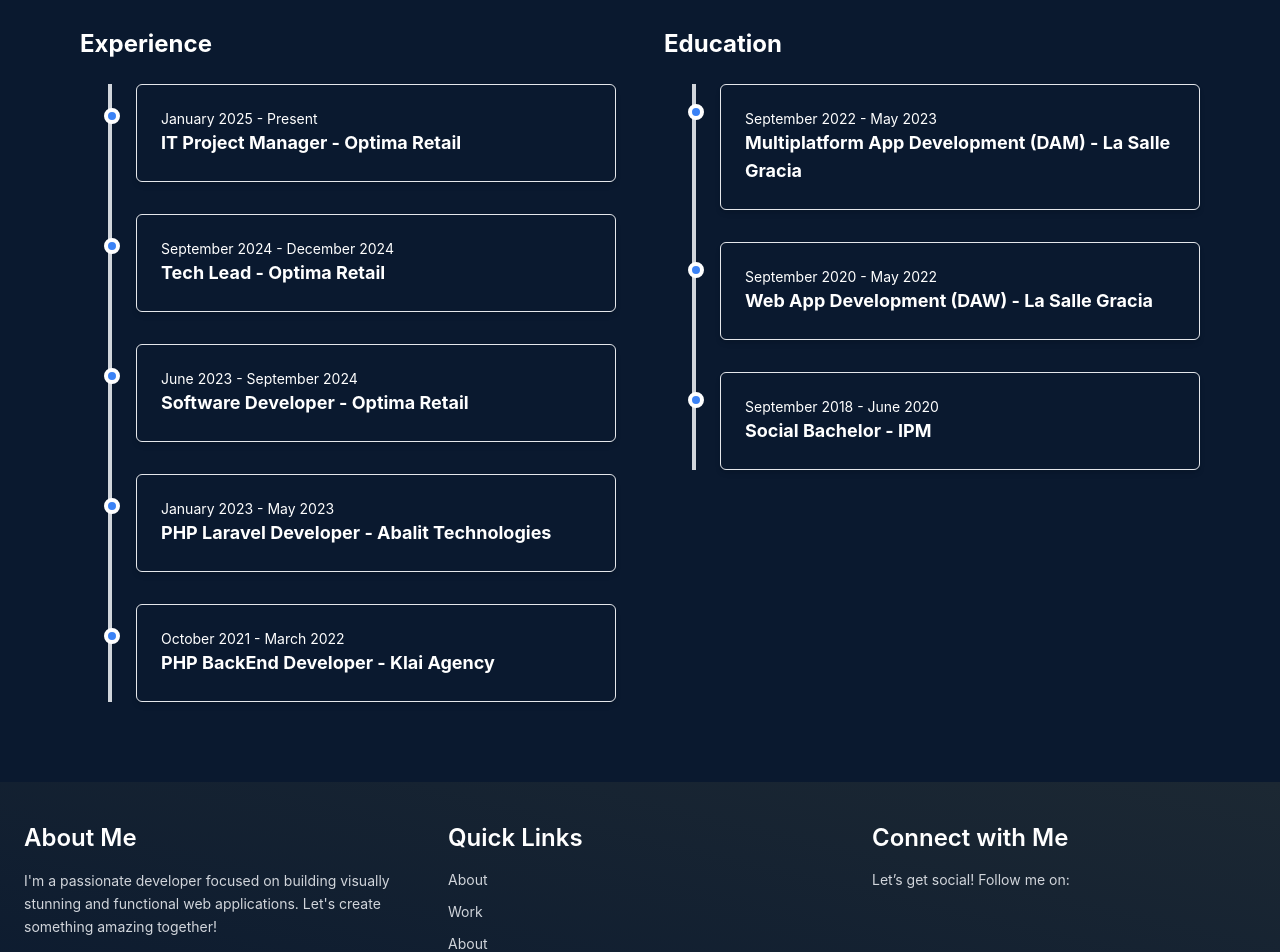
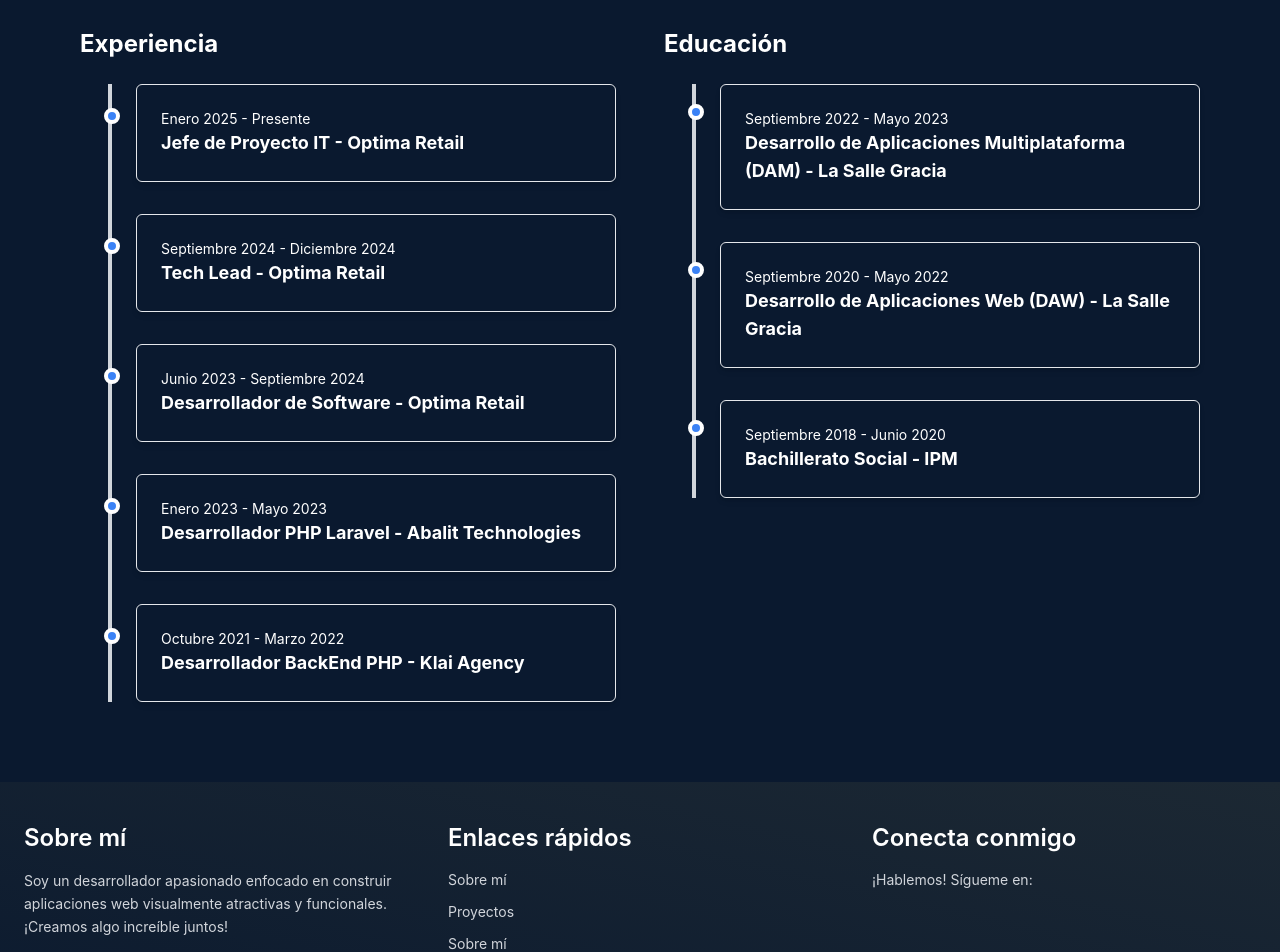
Before and after one commit to marcoshitaa/portfolio, a React (Create React App) app: page / in a window 1280 px wide. Shown: the part 820-1772 px from the top of the page. Built offline with nearby package versions, Linux system fonts and the light colour scheme.

Commit message:
tradicciones

```diff
--- a/src/components/LanguageSelector.jsx
+++ b/src/components/LanguageSelector.jsx
@@ -11,7 +11,7 @@
     const {t} = useTranslation();
 
     const languages = [
-        { code: "de", name: t("languages.de"), flag: "DE" },
+        // { code: "de", name: t("languages.de"), flag: "DE" },
         { code: "en", name: t("languages.en"), flag: "GB" },
         { code: "es", name: t("languages.es"), flag: "ES" },
     ];
--- a/src/locales/es/translation.json
+++ b/src/locales/es/translation.json
@@ -1,94 +1,105 @@
 {
     "languages": {
-        "en": "English",
-        "es": "Spanish",
-        "fr": "French",
-        "de": "German",
-        "it": "Italian"
+      "en": "Inglés",
+      "es": "Español",
+      "fr": "Francés",
+      "de": "Alemán",
+      "it": "Italiano"
     },
     "navbar": {
-        "home": "Home",
-        "about": "About",
-        "contact": "Contact",
-        "work": "Work",
-        "experience": "Experience"
+      "home": "Inicio",
+      "about": "Sobre mí",
+      "contact": "Contacto",
+      "work": "Proyectos",
+      "experience": "Experiencia"
     },
     "home": {
-        "title": "Hi! I'm Marcos, Tech Lead at Optima Retail",
-        "description": "This is the home page",
-        "about-me": "Know more about Me"
+      "title": "¡Hola! Soy Marcos, Tech Lead en Optima Retail",
+      "description": "Esta es la página de inicio",
+      "about-me": "Conóceme mejor"
     },
     "experience": {
-        "title": "Experience",
-        "description": "This is the experience page",
+      "title": "Experiencia",
+      "description": "Esta es la sección de experiencia",
       "exp1": {
-            "title": "IT Project Manager - Optima Retail",
-            "timeRange": "January 2025 - Present",
-            "description": "This is the experience 1"
-
+        "title": "Jefe de Proyecto IT - Optima Retail",
+        "timeRange": "Enero 2025 - Presente",
+        "description": "Esta es la experiencia 1"
       },
       "exp2": {
         "title": "Tech Lead - Optima Retail",
-            "timeRange": "September 2024 - December 2024",
-            "description": "This is the experience 2"
+        "timeRange": "Septiembre 2024 - Diciembre 2024",
+        "description": "Esta es la experiencia 2"
       },
       "exp3": {
-            "title": "Software Developer - Optima Retail",
-            "timeRange": "June 2023 - September 2024",
-            "description": "This is the experience 2"
+        "title": "Desarrollador de Software - Optima Retail",
+        "timeRange": "Junio 2023 - Septiembre 2024",
+        "description": "Esta es la experiencia 3"
       },
       "exp4": {
-            "title": "PHP Laravel Developer - Abalit Technologies",
-            "timeRange": "January 2023 - May 2023",
-            "description": "This is the experience 2"
+        "title": "Desarrollador PHP Laravel - Abalit Technologies",
+        "timeRange": "Enero 2023 - Mayo 2023",
+        "description": "Esta es la experiencia 4"
       },
       "exp5": {
-            "title": "PHP BackEnd Developer - Klai Agency",
-            "timeRange": "October 2021 - March 2022",
-            "description": "This is the experience 2"
+        "title": "Desarrollador BackEnd PHP - Klai Agency",
+        "timeRange": "Octubre 2021 - Marzo 2022",
+        "description": "Esta es la experiencia 5"
       }
     },
     "education": {
-        "title": "Education",
-        "description": "This is the education page",
+      "title": "Educación",
+      "description": "Esta es la sección de educación",
       "ed1": {
-            "title": "Multiplatform App Development (DAM) - La Salle Gracia",
-            "timeRange": "September 2022 - May 2023",
-            "description": "This is the experience 1"
-
+        "title": "Desarrollo de Aplicaciones Multiplataforma (DAM) - La Salle Gracia",
+        "timeRange": "Septiembre 2022 - Mayo 2023",
+        "description": "Esta es la educación 1"
       },
       "ed2": {
-            "title": "Web App Development (DAW) - La Salle Gracia",
-            "timeRange": "September 2020 - May 2022",
-            "description": "This is the experience 1"
-
+        "title": "Desarrollo de Aplicaciones Web (DAW) - La Salle Gracia",
+        "timeRange": "Septiembre 2020 - Mayo 2022",
+        "description": "Esta es la educación 2"
       },
       "ed3": {
-            "title": "Social Bachelor - IPM",
-            "timeRange": "September 2018 - June 2020",
-            "description": "This is the experience 1"
-
+        "title": "Bachillerato Social - IPM",
+        "timeRange": "Septiembre 2018 - Junio 2020",
+        "description": "Esta es la educación 3"
       }
     },
     "work": {
-        "title": "Work",
-        "description": "This is the work page",
+      "title": "Proyectos",
+      "description": "Esta es la sección de proyectos",
       "work1": {
         "title": "Partyum",
-            "description": "Partyum is coming soon ..."
+        "description": "Partyum llegará pronto..."
       },
       "work2": {
         "title": "Abalit Technologies",
-            "timeRange": "January 2023 - May 2023",
-            "description": "This is the work 2"
+        "timeRange": "Enero 2023 - Mayo 2023",
+        "description": "Este es el proyecto 2"
       },
       "work3": {
         "title": "Klai Agency",
-            "timeRange": "October 2021 - March 2022",
-            "description": "This is the work 3"
+        "timeRange": "Octubre 2021 - Marzo 2022",
+        "description": "Este es el proyecto 3"
       }
     },
     "footer": {
-
+      "headers": {
+        "aboutMe": "Sobre mí",
+        "quickLinks": "Enlaces rápidos",
+        "connect": "Conecta conmigo"
+      },
+      "content": {
+        "aboutMe": "Soy un desarrollador apasionado enfocado en construir aplicaciones web visualmente atractivas y funcionales. ¡Creamos algo increíble juntos!",
+        "quickLinks": {
+          "": ""
+        },
+        "connect": "¡Hablemos! Sígueme en:"
+      },
+      "copyright": {
+        "name": "Marcos Hita",
+        "rights": ". Todos los derechos reservados."
       }
     }
+  }
```
Lines whose indentation alone changed are shown as unchanged.
